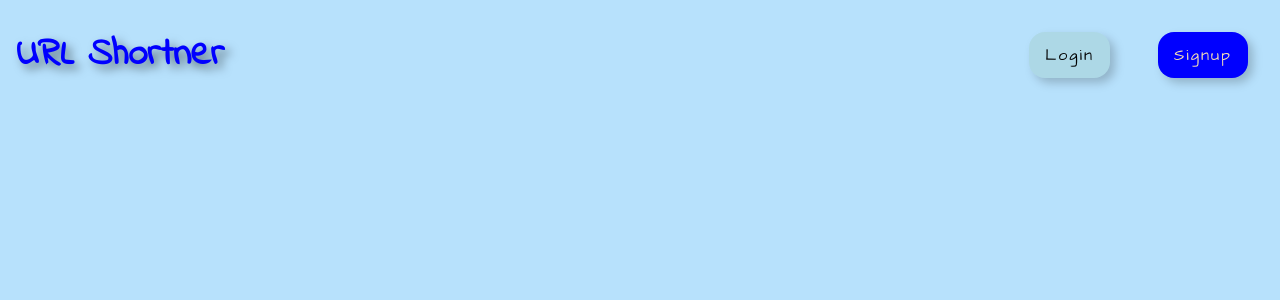
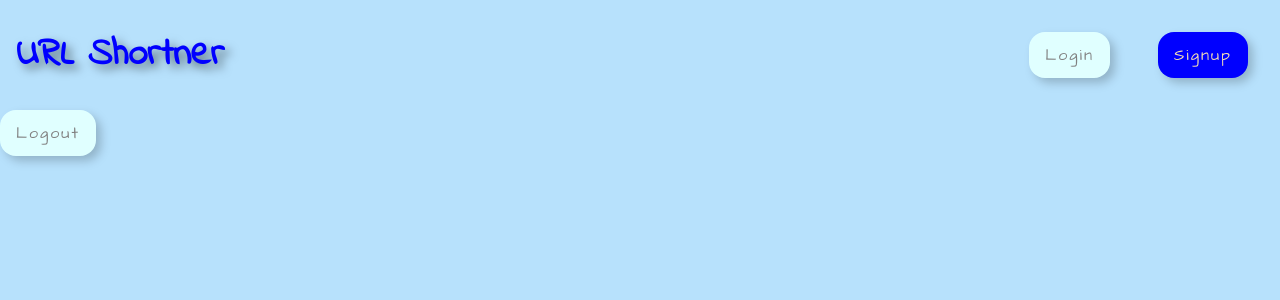
Before and after one commit to ambasta-shalu/url-shortner-frontend, a React (Vite) app: page / in a window 1280 px wide. Shown: the top 300 px of the page. Built offline with nearby package versions, Linux system fonts and the light colour scheme; no server answers.

Commit message:
logout feature added :)

```diff
--- a/src/css/IndexPage.css
+++ b/src/css/IndexPage.css
@@ -0,0 +1,16 @@
+.logout__button {
+  padding: 0.75rem 1rem;
+  background-color: lightcyan;
+  color: gray;
+  outline: none;
+  border: none;
+  cursor: pointer;
+  border-radius: 1rem;
+  filter: drop-shadow(5px 5px 5px rgba(0, 0, 0, 0.2));
+  letter-spacing: 2px;
+}
+
+.logout__button:hover {
+  background-color: rgba(0, 0, 255, 0.2);
+  color: black;
+}
--- a/src/css/Navbar.css
+++ b/src/css/Navbar.css
@@ -14,14 +14,19 @@
 .login__button {
   padding: 0.75rem 1rem;
   margin: 2rem 1rem;
-  background-color: lightblue;
-  color: black;
+  background-color: lightcyan;
+  color: gray;
   border: none;
   outline: none;
   cursor: pointer;
   border-radius: 1rem;
   filter: drop-shadow(5px 5px 5px rgba(0, 0, 0, 0.2));
   letter-spacing: 2px;
+}
+
+.login__button:hover {
+  background-color: rgba(0, 0, 255, 0.2);
+  color: black;
 }
 
 .signup__button {
@@ -36,3 +41,8 @@
   filter: drop-shadow(5px 5px 5px rgba(0, 0, 0, 0.2));
   letter-spacing: 2px;
 }
+
+.signup__button:hover {
+  background-color: rgba(0, 0, 255, 0.2);
+  color: black;
+}
--- a/src/pages/IndexPage.jsx
+++ b/src/pages/IndexPage.jsx
@@ -1,11 +1,28 @@
-import React from "react";
+import React, { useEffect } from "react";
 import "../css/IndexPage.css";
 import Navbar from "../components/Navbar";
+import Cookies from "universal-cookie";
+import { useUserStore } from "../store/UserStore";
+import { useAuthStore } from "../store/AuthStore";
+
+const cookies = new Cookies();
+const token = cookies.get("TOKEN");
 
 function IndexPage() {
+  const fetchUserData = useUserStore((state) => state.userData);
+  const user = useUserStore((state) => state.user);
+  const logout = useAuthStore((state) => state.logout);
+
+  useEffect(() => {
+    fetchUserData();
+  }, []);
+
   return (
     <div className="index__page">
       <Navbar />
+      <button className="logout__button" type="submit" onClick={() => logout()}>
+        Logout
+      </button>
     </div>
   );
 }
```
